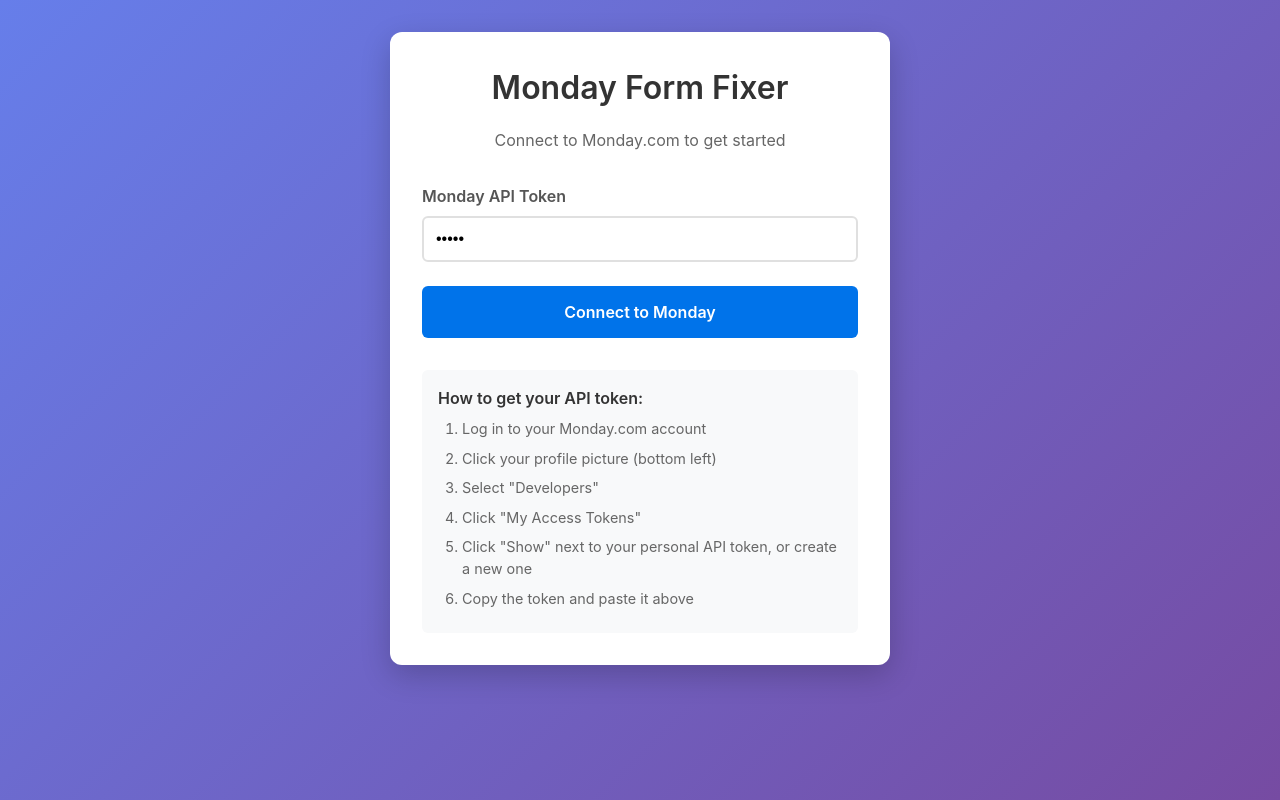
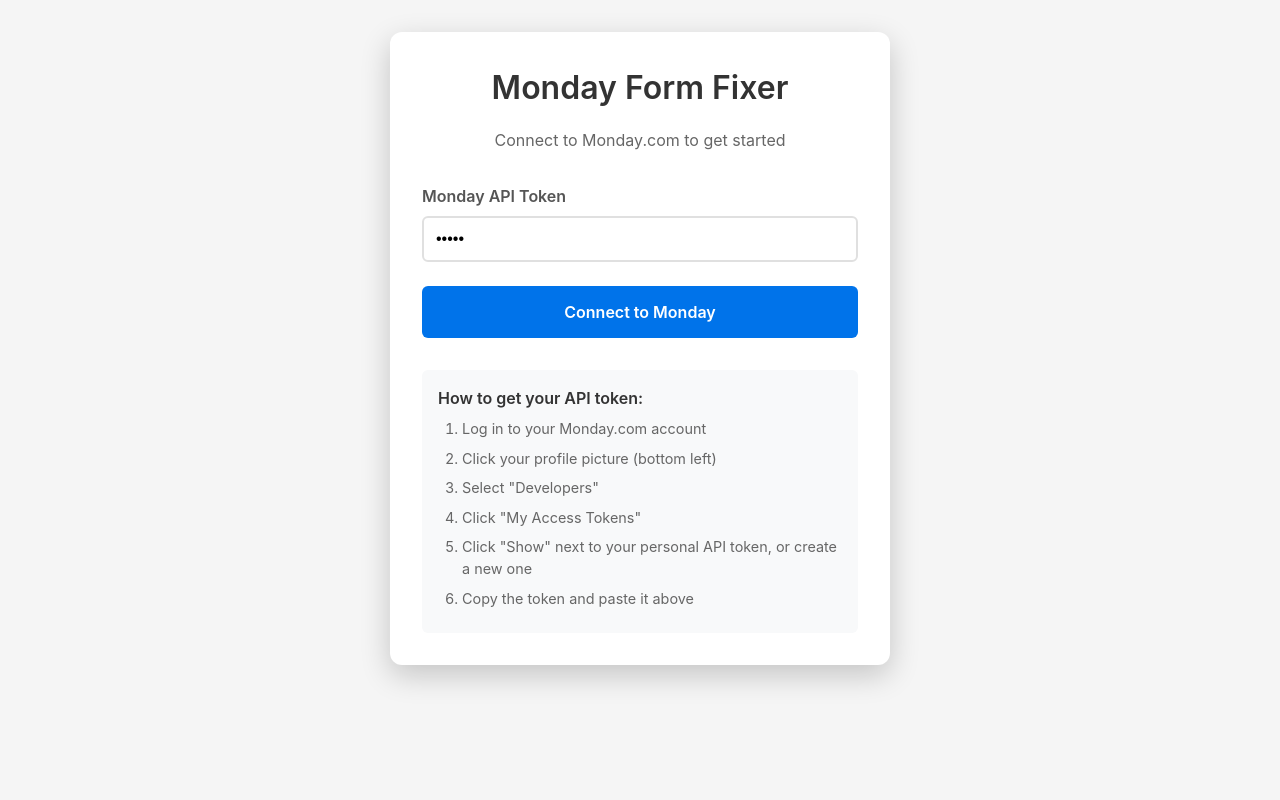
Before and after one commit to ChrisGelles/MondayFormFixer, a React (Vite) app: page / in a window 1280 px wide. Built offline with nearby package versions, Linux system fonts and the light colour scheme; no server answers.

Commit message:
Replace purple gradient background with light gray

```diff
--- a/src/App.css
+++ b/src/App.css
@@ -1,6 +1,6 @@
 .app {
   min-height: 100vh;
-  background: linear-gradient(135deg, #667eea 0%, #764ba2 100%);
+  background: #f5f5f5;
   padding: 2rem;
 }
 
```
